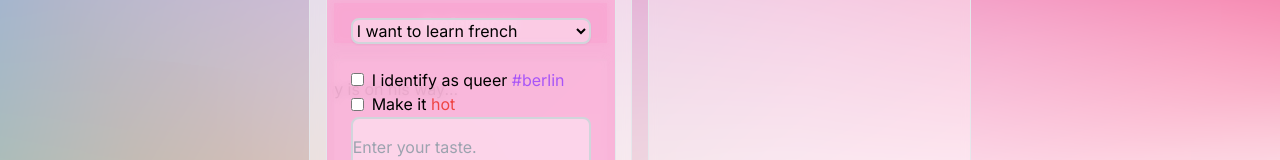
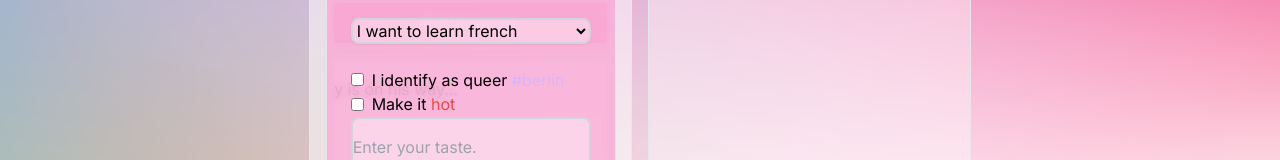
Before and after one commit to lmangall/love-letter, a Next.js app: page / in a window 1280 px wide. Both pictures are taken after a click on the button "Preferences". Shown: the part 296-456 px from the top of the page. Built offline with nearby package versions, Linux system fonts and the light colour scheme.

Commit message:
basic value added

```diff
--- a/components/SettingsModal.jsx
+++ b/components/SettingsModal.jsx
@@ -24,7 +24,7 @@ const SettingsModal = ({ isOpen, onClose, userGender, setUserGender, userOrienta
         {/* Orientation Select */}
         <div className="mb-4">
           <SelectField
-            value={userOrientation  || "french"}
+            value={userOrientation}
             onChange={(e) => setUserOrientation(e.target.value)}
             options={[
               { value: "man", label: "I am attracted to men" },
@@ -36,7 +36,7 @@ const SettingsModal = ({ isOpen, onClose, userGender, setUserGender, userOrienta
           {/* Target language*/}
             <div className="mb-4">
           <SelectField
-            value={userTarget || "french"}
+            value={userTarget}
             onChange={(e) => setTargetLanguage(e.target.value)}
             options={[
               { value: "french", label: "I want to learn french" },
@@ -56,11 +56,11 @@ const SettingsModal = ({ isOpen, onClose, userGender, setUserGender, userOrienta
       checked={isQueer}
       onChange={(e) => setIsQueer(e.target.checked)}
     />
-    <span className="ml-2">I identify as queer <span className="text-purple-500">#berlin</span></span>
+    <span className="ml-2">I identify as queer <span className="text-purple-300">#berlin</span></span>
   </label>
 
             {/* Hot Checkbox */}
-  <label className="inline-flex items-center">
+            <label className="inline-flex items-center">
     <input
       type="checkbox"
       className="form-checkbox"
@@ -69,7 +69,6 @@ const SettingsModal = ({ isOpen, onClose, userGender, setUserGender, userOrienta
     />
     <span className="ml-2">Make it <span className="text-red-500">hot</span></span>
   </label>
-
 
         {/* Taste Input */}
         <div className="">
```
